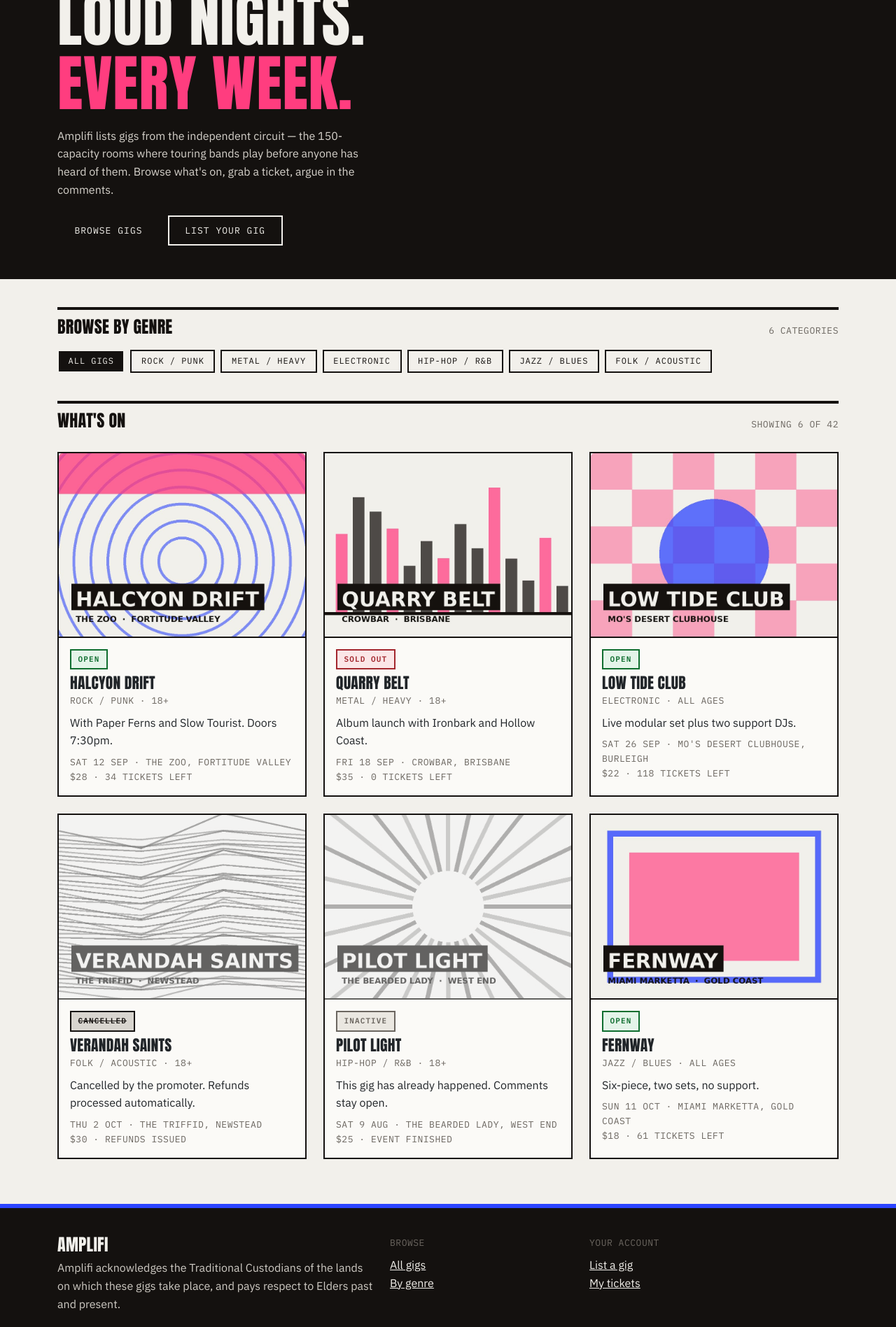
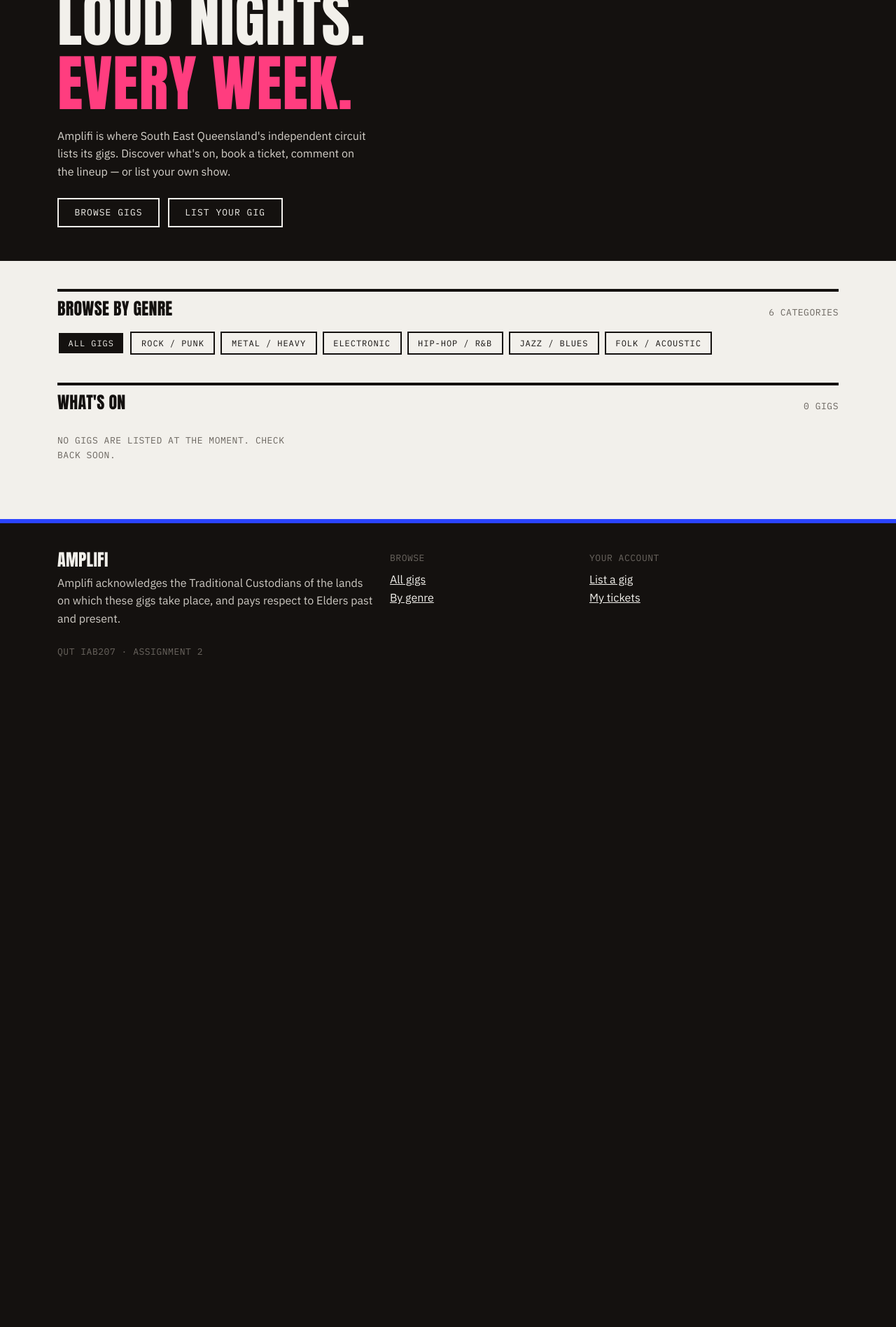
Before and after one commit to Akira0412-degitech/IAB207_Ass2, a Flask app: page / in a window 1280 px wide. Shown: the part 273-2170 px from the top of the page at 70% size. After the commit the page ends 1211 px from the top, so only its background shows below. Run offline with Flask 3, Linux system fonts and the light colour scheme; the visitor is signed in with stand-in values (Sample User, id 1); data comes from the database, SQL or seed files in the repository; some libraries are stand-ins or nearby versions.

Commit message:
US1: render landing page events from the database
Closes #4

```diff
--- a/website/templates/index.html
+++ b/website/templates/index.html
@@ -9,9 +9,13 @@
       <div class="col-lg-9">
         <p class="meta mb-2" style="color:#ff3d7f;">Brisbane · Gold Coast · Sunshine Coast</p>
         <h1>Small rooms.<br>Loud nights.<br><span class="accent">Every week.</span></h1>
-        <p class="lede mt-3 mb-4">Amplifi lists gigs from the independent circuit — the 150-capacity rooms where touring bands play before anyone has heard of them. Browse what's on, grab a ticket, argue in the comments.</p>
-        <a href="#whats-on" class="btn btn-ink">Browse gigs</a>
+        <p class="lede mt-3 mb-4">Amplifi is where South East Queensland's independent circuit lists its gigs. Discover what's on, book a ticket, comment on the lineup — or list your own show.</p>
+        <a href="#whats-on" class="btn btn-outline-ink" style="color:#f2f0eb;border-color:#f2f0eb;">Browse gigs</a>
+        {% if current_user.is_authenticated %}
         <a href="{{ url_for('main.create_event') }}" class="btn btn-outline-ink ms-2" style="color:#f2f0eb;border-color:#f2f0eb;">List your gig</a>
+        {% else %}
+        <a href="{{ url_for('auth.register') }}" class="btn btn-outline-ink ms-2" style="color:#f2f0eb;border-color:#f2f0eb;">Create an account</a>
+        {% endif %}
       </div>
     </div>
   </div>
@@ -21,7 +25,9 @@
 {% block content %}
 <main class="container">
 
-  <!-- Genre browsing -->
+  <!-- Genre browsing.
+       US2 will turn these into links that carry a ?genre= query parameter.
+       They are inert for now - the filtering logic belongs to issue #6. -->
   <section aria-labelledby="genres-heading">
     <div class="rule-heading d-flex flex-wrap justify-content-between align-items-baseline gap-2">
       <h2 id="genres-heading">Browse by genre</h2>
@@ -51,110 +57,50 @@
     </div>
   </section>
 
-  <!-- Gig listing -->
-  <section aria-labelledby="whats-on" id="whats-on">
+  <!-- Gig listing: every card below is generated from the database. -->
+  <section aria-labelledby="whats-on-heading" id="whats-on">
     <div class="rule-heading d-flex flex-wrap justify-content-between align-items-baseline gap-2">
       <h2 id="whats-on-heading">What's on</h2>
-      <span class="meta">Showing 6 of 42</span>
+      <span class="meta">{{ events|length }} gig{{ '' if events|length == 1 else 's' }}</span>
     </div>
 
     <div class="row row-cols-1 row-cols-sm-2 row-cols-lg-3 g-4 mt-1">
 
+      {% for event in events %}
       <div class="col">
-        <a class="card-link-plain" href="{{ url_for('main.event_detail', event_id=1) }}">
-          <article class="card gig-card">
-            <img src="{{ url_for('static', filename='img/gig-halcyon.jpg') }}" class="card-img-top" alt="Poster for Halcyon Drift at The Zoo">
+        <a class="card-link-plain" href="{{ url_for('main.event_detail', event_id=event.id) }}">
+          <article class="card gig-card{% if event.status == 'Cancelled' %} is-cancelled{% elif event.status == 'Inactive' %} is-past{% endif %}">
+            <img src="{{ url_for('static', filename='img/' ~ event.image_filename) }}"
+                 class="card-img-top"
+                 alt="Poster for {{ event.title }} at {{ event.venue_name }}">
             <div class="card-body">
-              <span class="status status-open">Open</span>
-              <h3 class="card-title mt-2">Halcyon Drift</h3>
-              <p class="meta mb-2">Rock / Punk · 18+</p>
-              <p class="mb-2">With Paper Ferns and Slow Tourist. Doors 7:30pm.</p>
-              <p class="meta mb-0">Sat 12 Sep · The Zoo, Fortitude Valley</p>
-              <p class="meta mb-0">$28 · 34 tickets left</p>
+              <!-- 'Sold Out' becomes status-soldout, matching the CSS classes. -->
+              <span class="status status-{{ event.status|lower|replace(' ', '') }}">{{ event.status }}</span>
+              <h3 class="card-title mt-2">{{ event.title }}</h3>
+              <p class="meta mb-2">{{ event.genre }} · {{ event.age_restriction }}</p>
+              <p class="mb-2">{{ event.description[:90] }}{% if event.description|length > 90 %}…{% endif %}</p>
+              <p class="meta mb-0">{{ event.event_date.strftime('%a %d %b') }} · {{ event.venue_name }}</p>
+              <p class="meta mb-0">
+                ${{ '%.2f'|format(event.ticket_price) }}
+                {% if event.status == 'Cancelled' %}
+                · Refunds issued
+                {% elif event.status == 'Inactive' %}
+                · Event finished
+                {% else %}
+                · {{ event.tickets_remaining }} ticket{{ '' if event.tickets_remaining == 1 else 's' }} left
+                {% endif %}
+              </p>
             </div>
           </article>
         </a>
       </div>
-
-      <div class="col">
-        <a class="card-link-plain" href="{{ url_for('main.event_detail', event_id=2) }}">
-          <article class="card gig-card">
-            <img src="{{ url_for('static', filename='img/gig-quarry.jpg') }}" class="card-img-top" alt="Poster for Quarry Belt at Crowbar">
-            <div class="card-body">
-              <span class="status status-soldout">Sold out</span>
-              <h3 class="card-title mt-2">Quarry Belt</h3>
-              <p class="meta mb-2">Metal / Heavy · 18+</p>
-              <p class="mb-2">Album launch with Ironbark and Hollow Coast.</p>
-              <p class="meta mb-0">Fri 18 Sep · Crowbar, Brisbane</p>
-              <p class="meta mb-0">$35 · 0 tickets left</p>
-            </div>
-          </article>
-        </a>
+      {% else %}
+      <!-- Jinja runs this branch when the loop has nothing to iterate over,
+           so an empty database shows a message rather than a blank grid. -->
+      <div class="col-12">
+        <p class="meta">No gigs are listed at the moment. Check back soon.</p>
       </div>
-
-      <div class="col">
-        <a class="card-link-plain" href="{{ url_for('main.event_detail', event_id=3) }}">
-          <article class="card gig-card">
-            <img src="{{ url_for('static', filename='img/gig-lowtide.jpg') }}" class="card-img-top" alt="Poster for Low Tide Club at Mo's Desert Clubhouse">
-            <div class="card-body">
-              <span class="status status-open">Open</span>
-              <h3 class="card-title mt-2">Low Tide Club</h3>
-              <p class="meta mb-2">Electronic · All ages</p>
-              <p class="mb-2">Live modular set plus two support DJs.</p>
-              <p class="meta mb-0">Sat 26 Sep · Mo's Desert Clubhouse, Burleigh</p>
-              <p class="meta mb-0">$22 · 118 tickets left</p>
-            </div>
-          </article>
-        </a>
-      </div>
-
-      <div class="col">
-        <a class="card-link-plain" href="{{ url_for('main.event_detail', event_id=4) }}">
-          <article class="card gig-card is-cancelled">
-            <img src="{{ url_for('static', filename='img/gig-verandah.jpg') }}" class="card-img-top" alt="Poster for Verandah Saints at The Triffid">
-            <div class="card-body">
-              <span class="status status-cancelled">Cancelled</span>
-              <h3 class="card-title mt-2">Verandah Saints</h3>
-              <p class="meta mb-2">Folk / Acoustic · 18+</p>
-              <p class="mb-2">Cancelled by the promoter. Refunds processed automatically.</p>
-              <p class="meta mb-0">Thu 2 Oct · The Triffid, Newstead</p>
-              <p class="meta mb-0">$30 · Refunds issued</p>
-            </div>
-          </article>
-        </a>
-      </div>
-
-      <div class="col">
-        <a class="card-link-plain" href="{{ url_for('main.event_detail', event_id=5) }}">
-          <article class="card gig-card is-past">
-            <img src="{{ url_for('static', filename='img/gig-pilotlight.jpg') }}" class="card-img-top" alt="Poster for Pilot Light at The Bearded Lady">
-            <div class="card-body">
-              <span class="status status-inactive">Inactive</span>
-              <h3 class="card-title mt-2">Pilot Light</h3>
-              <p class="meta mb-2">Hip-Hop / R&amp;B · 18+</p>
-              <p class="mb-2">This gig has already happened. Comments stay open.</p>
-              <p class="meta mb-0">Sat 9 Aug · The Bearded Lady, West End</p>
-              <p class="meta mb-0">$25 · Event finished</p>
-            </div>
-          </article>
-        </a>
-      </div>
-
-      <div class="col">
-        <a class="card-link-plain" href="{{ url_for('main.event_detail', event_id=6) }}">
-          <article class="card gig-card">
-            <img src="{{ url_for('static', filename='img/gig-fernway.jpg') }}" class="card-img-top" alt="Poster for Fernway at Miami Marketta">
-            <div class="card-body">
-              <span class="status status-open">Open</span>
-              <h3 class="card-title mt-2">Fernway</h3>
-              <p class="meta mb-2">Jazz / Blues · All ages</p>
-              <p class="mb-2">Six-piece, two sets, no support.</p>
-              <p class="meta mb-0">Sun 11 Oct · Miami Marketta, Gold Coast</p>
-              <p class="meta mb-0">$18 · 61 tickets left</p>
-            </div>
-          </article>
-        </a>
-      </div>
+      {% endfor %}
 
     </div>
   </section>
--- a/website/views.py
+++ b/website/views.py
@@ -1,14 +1,20 @@
 from flask import Blueprint, render_template
 from flask_login import login_required
+
+from .models import Event
+from . import db
 
 main_bp = Blueprint('main', __name__)
 
 
 @main_bp.route('/')
 def index():
-    """US1 - landing page. Still renders the static prototype markup;
-    the event query lands with issue #4."""
-    return render_template('index.html')
+    """US1 - landing page. Lists every gig held in the database, soonest
+    first, and is open to visitors who are not logged in."""
+    events = db.session.scalars(
+        db.select(Event).order_by(Event.event_date)
+    ).all()
+    return render_template('index.html', events=events)
 
 
 @main_bp.route('/event/<int:event_id>')
```
